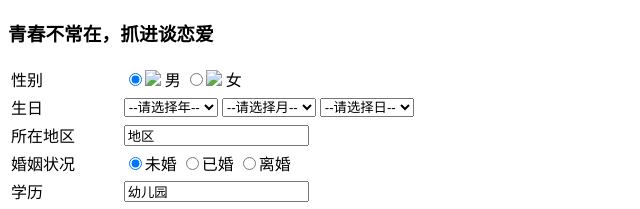
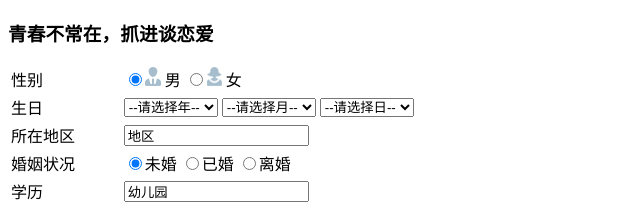
Before and after one commit to aa48670731/aa48670731.github.io, a plain HTML site: page 综合案例2——注册.html in a window 1280 px wide. Shown: the top 209 px of the page, 0-640 px from the left. Drawn offline with Linux system fonts and the light colour scheme.

Commit message:
Add files via upload

```diff
--- a/综合案例2——注册.html
+++ b/综合案例2——注册.html
@@ -15,9 +15,9 @@
             <tr>
                 <td>性别</td>
                 <td><input type="radio" name="sex" value="man" id="man" checked="checked"><label for="man"><img
-                            src="imgs/man.jpg"> 男</label>
-                    <input type="radio" name="sex" value="woman" id="woman"><label for="woman"><img
-                            src="imgs/women.jpg"> 女</label>
+                            src="man.jpg"> 男</label>
+                    <input type="radio" name="sex" value="woman" id="woman"><label for="woman"><img src="women.jpg">
+                        女</label>
                 </td>
             </tr>
             <!-- 第二行 -->
```
